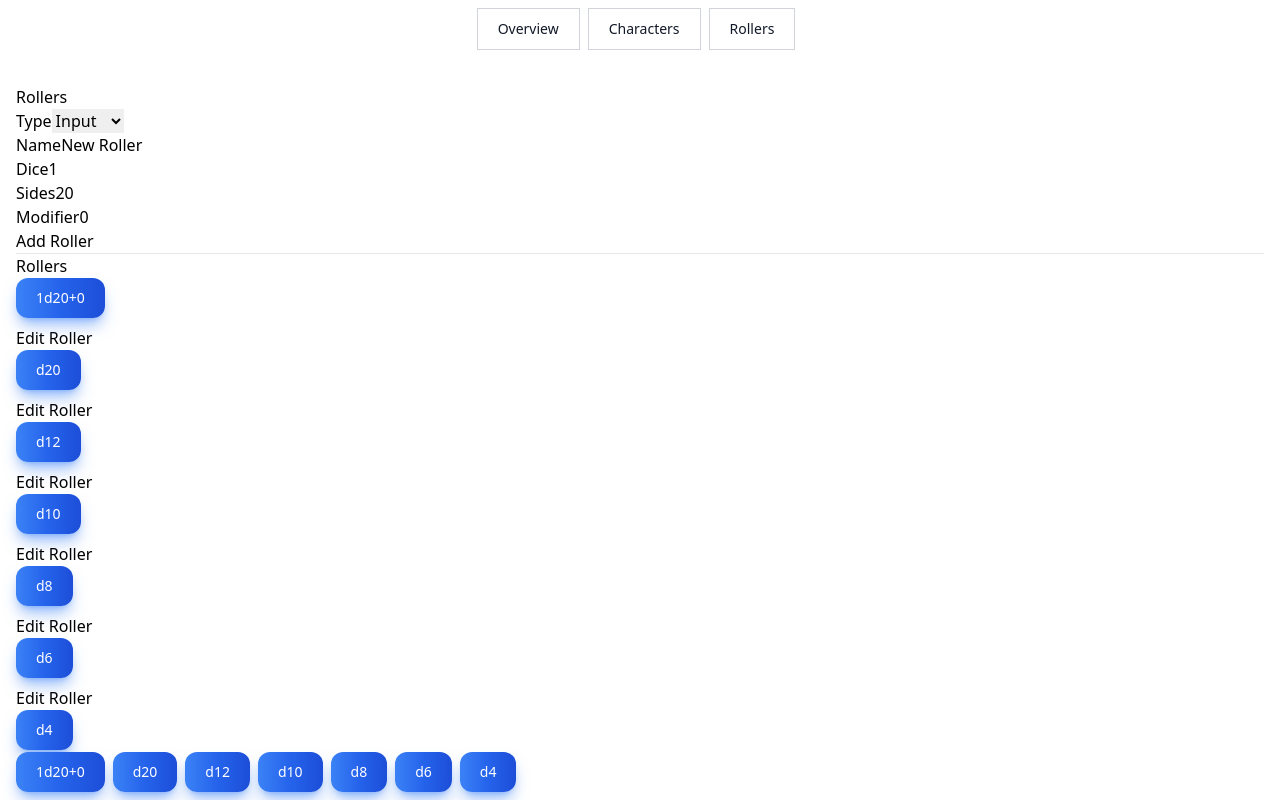
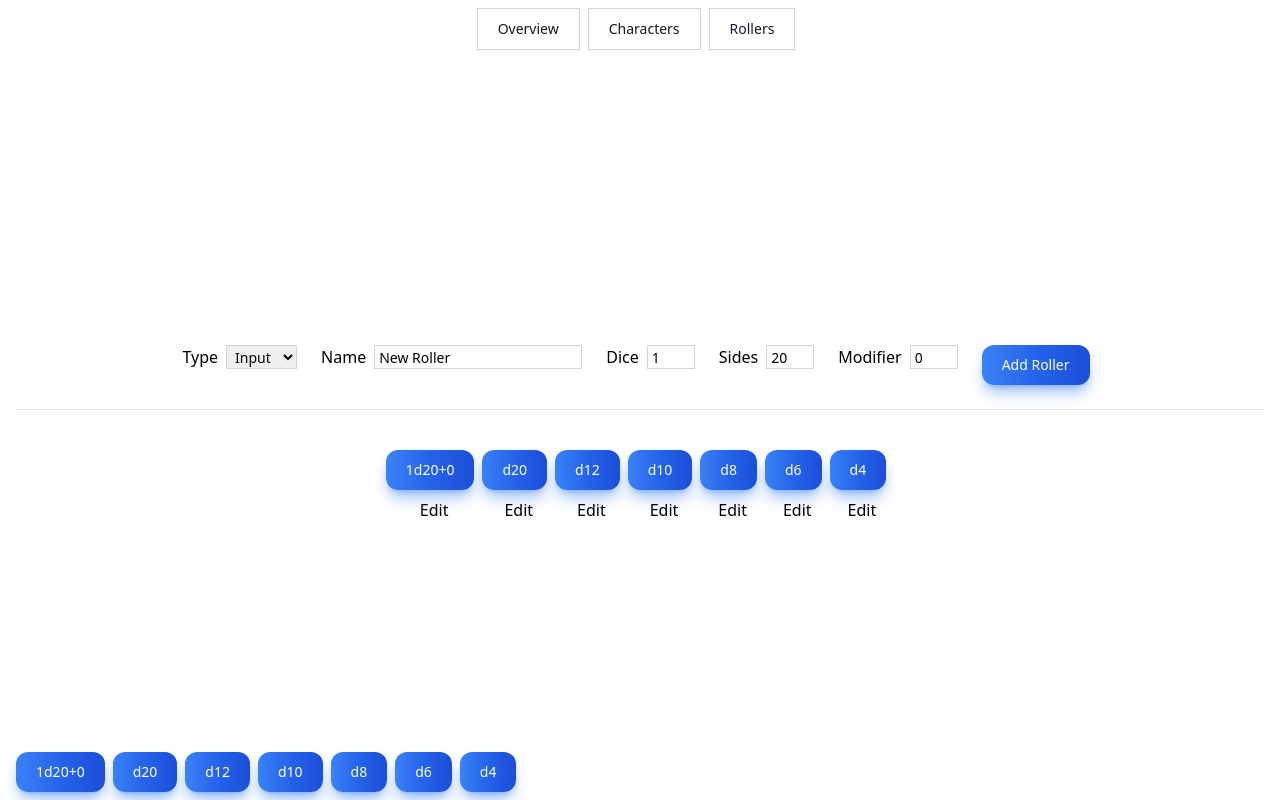
Before and after one commit to troyrthompson/dm-tools, a Next.js app: page /rollers in a window 1280 px wide. Built offline with nearby package versions, Linux system fonts and the light colour scheme.

Commit message:
Update Roller Layout

```diff
--- a/app/components/rollers/Rollers.tsx
+++ b/app/components/rollers/Rollers.tsx
@@ -11,6 +11,8 @@ import type { Roller, RollerType } from "@/lib/features/rollers/rollersSlice";
 
 import { InputRoller } from "../rollers/InputRoller";
 import { ButtonRoller } from "../rollers/ButtonRoller";
+
+import { Button } from "../elements/Button";
 
 let rollerId = -1;
 
@@ -70,7 +72,7 @@ export const Rollers = () => {
         const updatedFormData = {
             type: roller.type,
             name: roller.name,
-            buttonText: 'Edit Roller',
+            buttonText: 'Update Roller',
             quantity: roller.dice.quantity,
             sides: roller.dice.sides,
             modifier: roller.dice.modifier
@@ -92,63 +94,64 @@ export const Rollers = () => {
 
     return (
         <>
-            <h1>Rollers</h1>
-                <form onSubmit={e => { e.preventDefault(); handleSubmit()}}>
-                    <div>
+                <form className="flex flex-wrap justify-center" onSubmit={e => { e.preventDefault(); handleSubmit()}}>
+                    <div className="mx-2 mb-4">
                         <label htmlFor="type">Type</label>
-                        <select onChange={handleChange} name="type" id="rollerType" value={formData.type}>
+                        <select className="mx-2 w-42 text-sm h-6 pl-1 border border-gray-300" onChange={handleChange} name="type" id="rollerType" value={formData.type}>
                             <option value="input">Input</option>
                             <option value="button">Button</option>
                         </select>
                     </div>
-                    <div>
+                    <div className="mx-2 mb-4">
                         <label htmlFor="name">Name</label>
-                        <input onChange={handleChange} type="text" name="name" value={formData.name} />
+                        <input className="mx-2 w-42 text-sm h-6 pl-1 py-1 border border-gray-300" onChange={handleChange} type="text" name="name" value={formData.name} />
                     </div>
-                    <div>
+                    <div className="mx-2 mb-4">
                         <label htmlFor="quantity">Dice</label>
-                        <input onChange={handleChange} type="number" name="quantity" value={formData.quantity} />
+                        <input className="mx-2 w-12 text-sm h-6 pl-1 py-1 border border-gray-300" onChange={handleChange} type="number" name="quantity" value={formData.quantity} />
                     </div>
-                    <div>
+                    <div className="mx-2 mb-4">
                         <label htmlFor="sides">Sides</label>
-                        <input onChange={handleChange} type="number" name="sides" value={formData.sides} />
+                        <input className="mx-2 w-12 text-sm h-6 pl-1 py-1 border border-gray-300" onChange={handleChange} type="number" name="sides" value={formData.sides} />
                     </div>
-                    <div>
+                    <div className="mx-2 mb-4">
                         <label htmlFor="modifier">Modifier</label>
-                        <input onChange={handleChange} type="number" name="modifier" value={formData.modifier} />
+                        <input className="mx-2 w-12 text-sm h-6 pl-1 py-1 border border-gray-300" onChange={handleChange} type="number" name="modifier" value={formData.modifier} />
                     </div>
-                    <div className="flex-2">
-                        <button type="submit">{formData.buttonText}</button>
+                    <div className="mx-2 mb-4">
+                        <Button text={formData.buttonText}></Button>
                     </div>
                 </form>
 
             <hr/>
             {editRoller ? (
-                <>
-                    <button onClick={() => {deleteCurrentRoller()}}>Delete Roller</button>
-                    <button onClick={() => {stopEditing()}}>Stop Editing Roller</button>
-                </>
+                <div class="flex flex-wrap justify-center mt-10">
+                    <div onClick={() => {deleteCurrentRoller()}}><Button text="Delete Roller"></Button></div>
+                    <div onClick={() => {stopEditing()}}><Button text="Stop Editing Roller"></Button></div>
+                </div>
             ) : (
                 <>
-                <h1>Rollers</h1>
+                <div className="flex flex-wrap justify-center mt-10">
+
                     {rollers.map((roller, index) => {
                         return (
                             <div key={index}>
                                 {roller.type === 'button' ? (
                                     <>
                                         <ButtonRoller roller={roller} index={index}/>
-                                    <button onClick={() => {startEditing(index)}}>Edit Roller</button>
+                                        <button className="text-center w-full" onClick={() => {startEditing(index)}}>Edit</button>
                                     </>
                                 ) : (
                                     <>
                                         <InputRoller roller={roller} index={index}/>
-                                    <button onClick={() => {startEditing(index)}}>Edit Roller</button>
+                                        <button className="text-center w-full" onClick={() => {startEditing(index)}}>Edit</button>
                                     </>
                                 )}
                             </div>
                         )
                         })
                     }
+                </div>
                 </>
             )}
 
```
Lines whose indentation alone changed are shown as unchanged.
